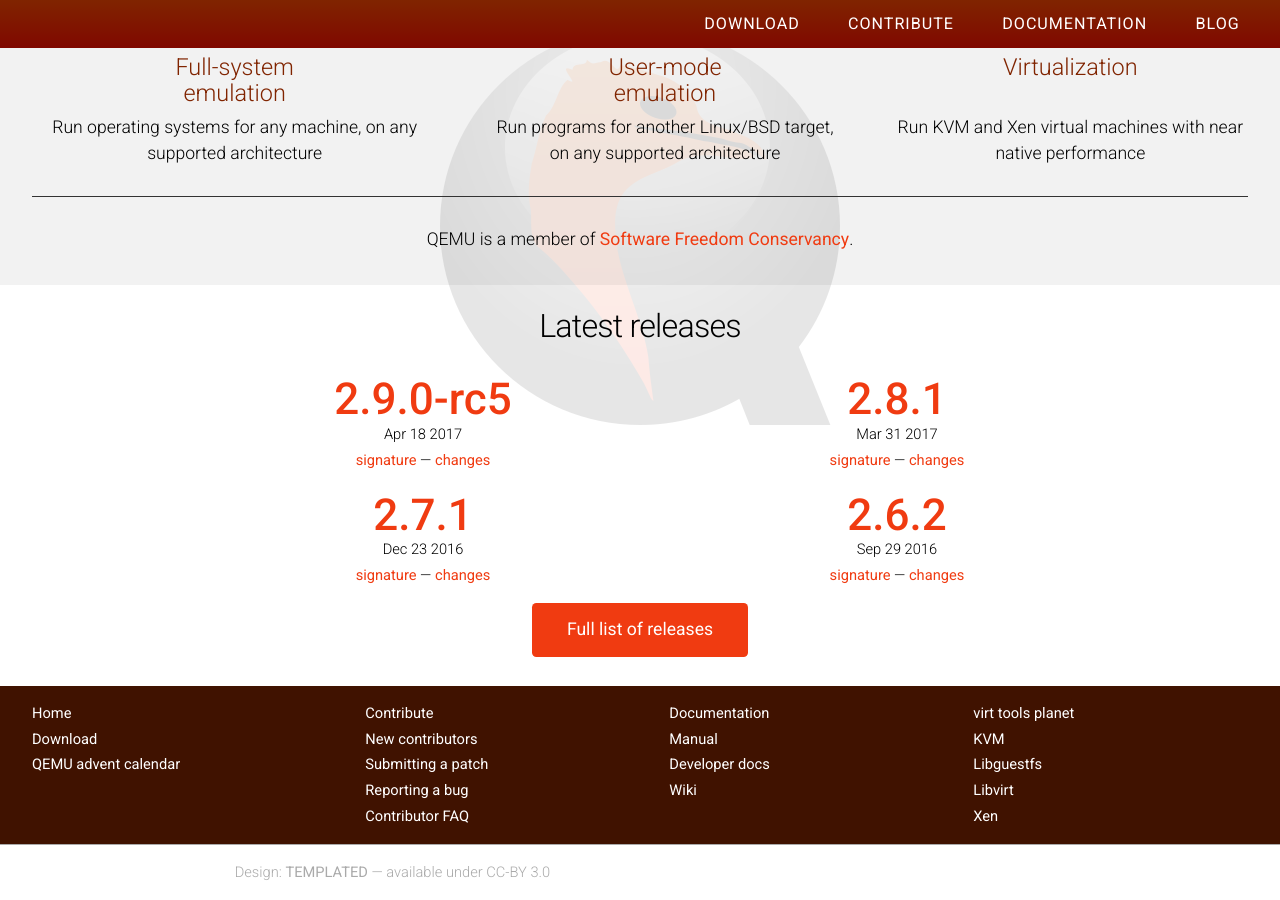
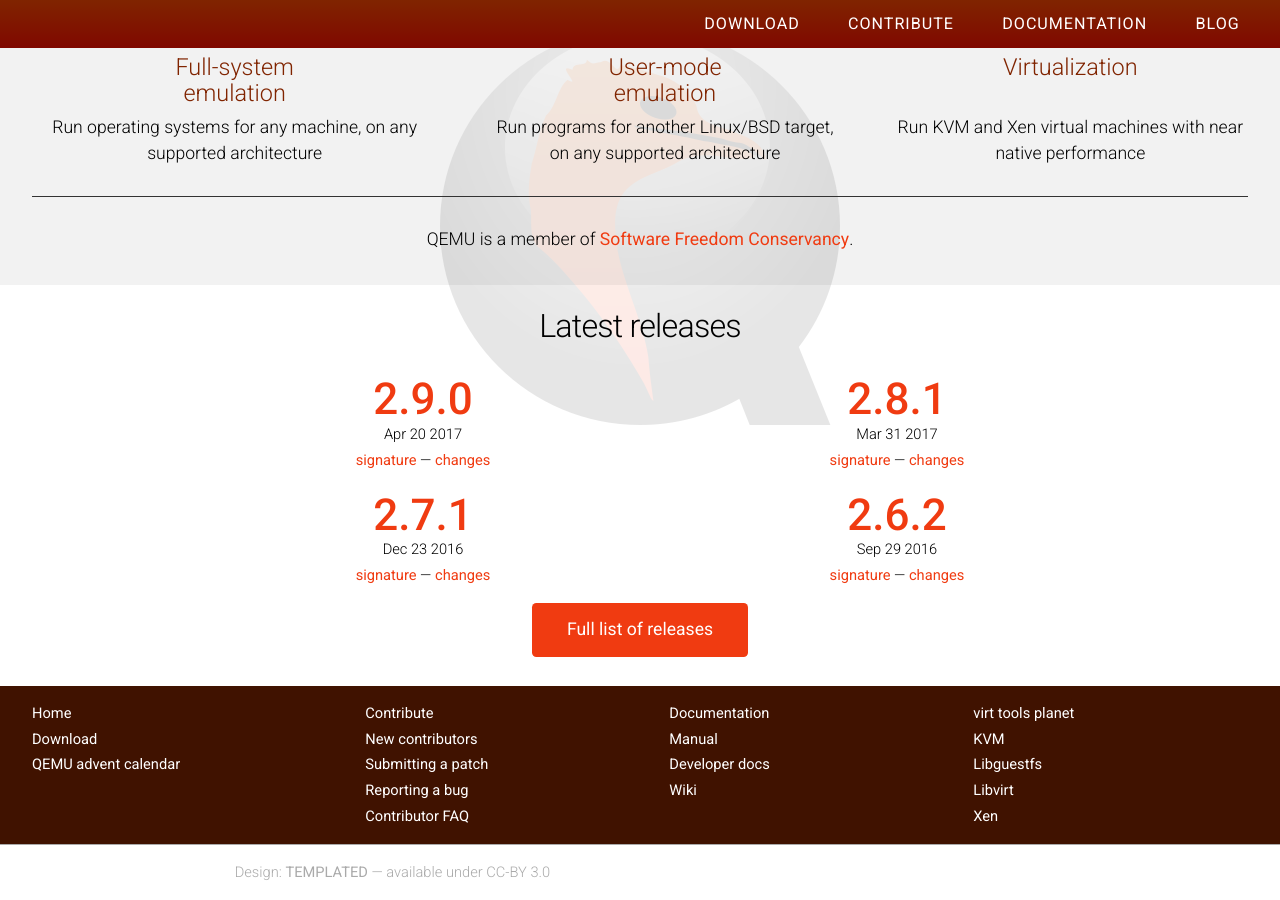
Before and after one commit to qemu/qemu-web, a Jekyll site: the page built from index.html, in a window 1280 px wide and 900 px high, scrolled down 685 px. Built offline with Jekyll 4.4.1, drawn with Linux system fonts in a browser that asks for light colours; nearby versions of some CDN libraries.

Commit message:
add v2.9.0

```diff
--- a/_data/releases.yml
+++ b/_data/releases.yml
@@ -1,6 +1,6 @@
 - branch: 2.9
-  patch: 0-rc5
-  date: "Apr 18 2017"
+  patch: 0
+  date: "Apr 20 2017"
 - branch: 2.8
   patch: 1
   date: "Mar 31 2017"
```
